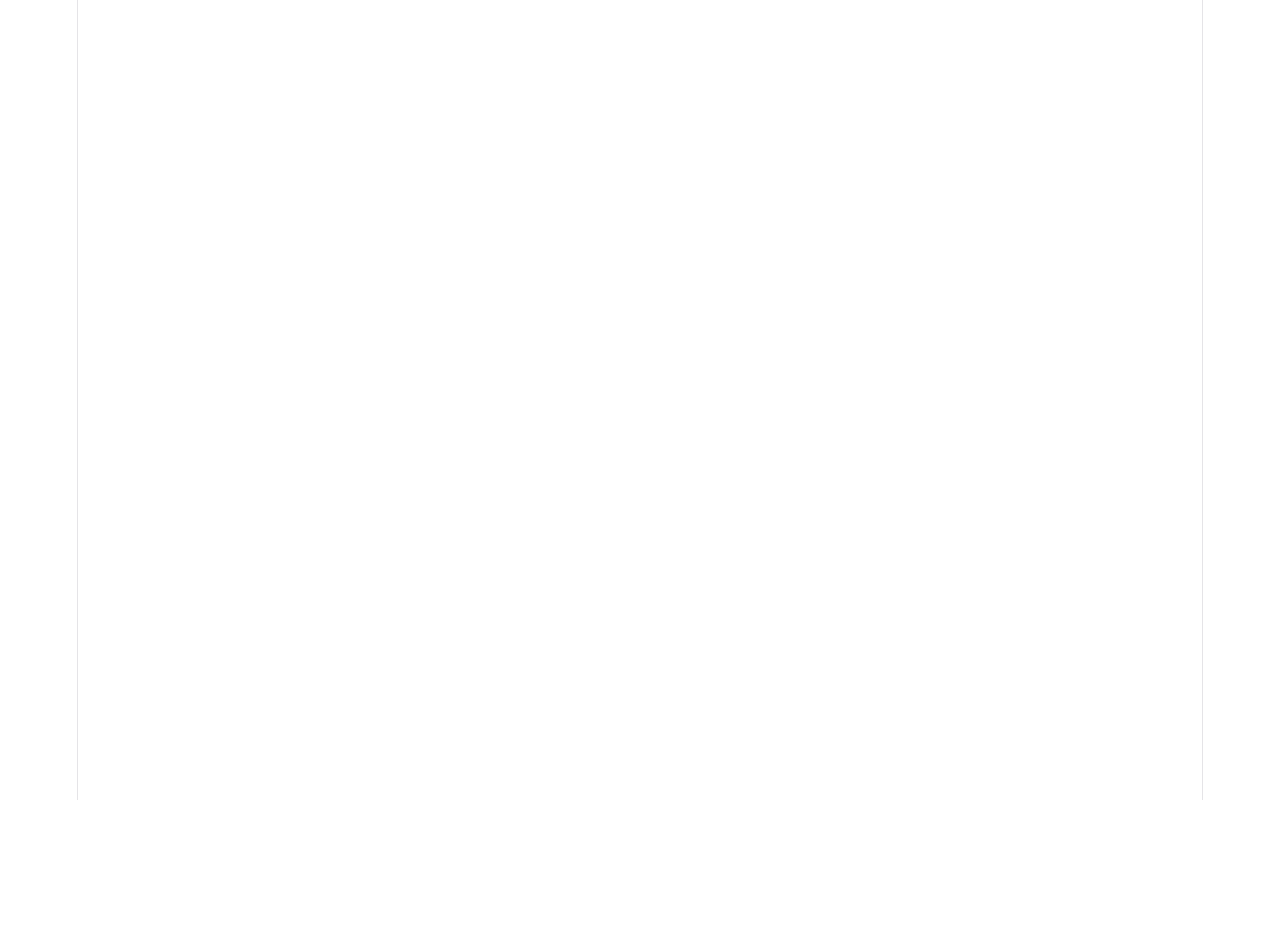
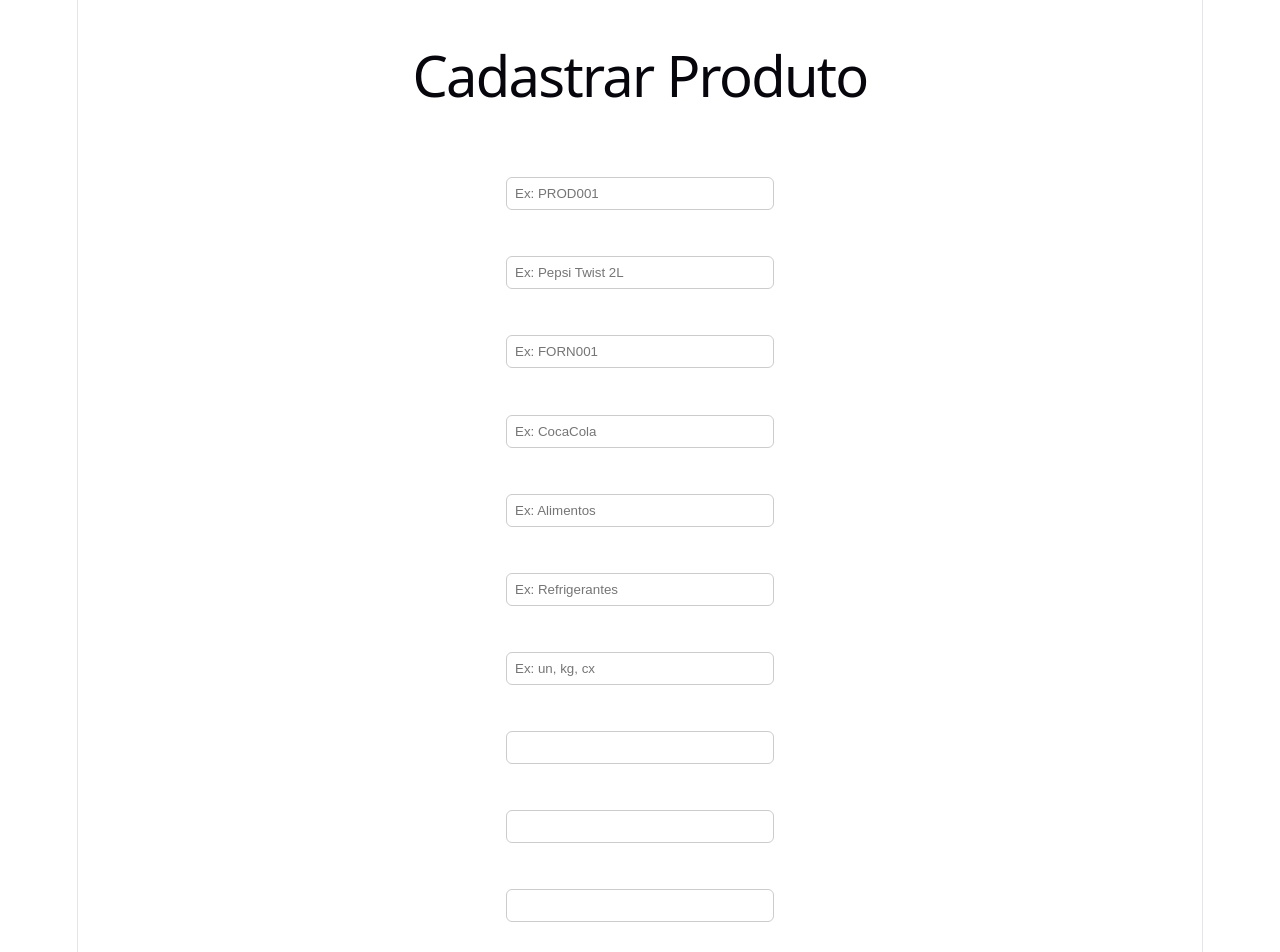
Before and after one commit to KaueFSS/IBMECJr-Projeto, a React (Vite) app in the folder sistema_estoque/front-end/: page /produtos/novo in a window 1280 px wide. Before the commit this address had no page. Shown: the top 952 px of the page. Before the commit the page ends 800 px from the top, so only its background shows below. Built offline with nearby package versions, Linux system fonts and the light colour scheme.

Commit message:
Criação da página de cadastrar produtos

```diff
--- a/sistema_estoque/front-end/src/App.jsx
+++ b/sistema_estoque/front-end/src/App.jsx
@@ -18,6 +18,7 @@ import CadastrarDespesa from "./pages/cadastrardespesa";
 import CadastrarFornecedor from "./pages/cadastrarfornecedor";
 import CadastrarCompra from "./pages/cadastrarcompra";
 import CadastrarItemCompra from "./pages/cadastraritemcompra";
+import CadastrarProduto from "./pages/cadastrarproduto";
 
 function App() {
   return (
@@ -42,6 +43,7 @@ function App() {
         <Route path="/fornecedores/novo" element={<CadastrarFornecedor/>} />
         <Route path ="/compras/novo" element={<CadastrarCompra/>} />
         <Route path ="/itens-compra/novo" element={<CadastrarItemCompra/>} />
+        <Route path ="/produtos/novo" element={<CadastrarProduto/>} />
 
       </Routes>
     </BrowserRouter>
--- /dev/null
+++ b/sistema_estoque/front-end/src/pages/cadastrarproduto.jsx
@@ -0,0 +1,178 @@
+import { useState } from "react";
+import FormInput from "../components/FormInput";
+import BotaoSalvar from "../components/BotaoSalvar";
+import MensagemErro from "../components/MensagemErro";
+import MensagemSucesso from "../components/MensagemSucesso";
+import { criarDado } from "../services/crudService";
+
+function CadastrarProduto() {
+    const [produto, setProduto] = useState({
+          id_produto: "",
+          fornecedor: "",
+          nome: "",
+          marca: "",
+          categoria: "",
+          subcategoria: "",
+          unidade: "",
+          ncm: "",
+          cst: "",
+          codigo_barras: "",
+          preco: "",
+    })
+
+    const [mensagem, setMensagem] = useState("");
+    const [erro, setErro] = useState("");
+
+    function alterarCampo(event) {
+        const { name, value } = event.target;
+
+         setProduto({
+            ...produto,
+            [name]: value,
+         });
+    }
+
+    async function salvarProduto(event) {
+        event.preventDefault();
+
+        const dadosParaEnviar = {
+        ...produto,
+        preco: parseFloat(produto.preco),
+        };
+
+        try {
+            await criarDado("/produtos/", dadosParaEnviar);
+
+            setMensagem("Produto cadastrado com sucesso!");
+            setErro("");
+
+            setProduto({
+                id_produto: "",
+                fornecedor: "",
+                nome: "",
+                marca: "",
+                categoria: "",
+                subcategoria: "",
+                unidade: "",
+                ncm: "",
+                cst: "",
+                codigo_barras: "",
+                preco: "",
+            });
+        }
+
+        catch (error) {
+            console.error(error.response?.data);
+            setErro("Erro ao cadastrar produto. Verifique os campos.");
+            setMensagem("");
+        }
+    }
+
+    return (
+        <div style={{ color: "white", padding: "30px" }}>
+            <h1>Cadastrar Produto</h1>
+            <p>Formulário para cadastrar um novo produto pelo front-end.</p>
+
+            <MensagemSucesso mensagem={mensagem} />
+            <MensagemErro mensagem={erro} />
+
+            <form onSubmit={salvarProduto}>
+                <FormInput
+                    label="ID do Produto"
+                    name="id_produto"
+                    value={produto.id_produto}
+                    onChange={alterarCampo}
+                    required={true}
+                    placeholder="Ex: PROD001"
+                />
+
+                <FormInput
+                    label="Nome do Produto"
+                    name="nome"
+                    value={produto.nome}
+                    onChange={alterarCampo}
+                    required={true}
+                    placeholder="Ex: Pepsi Twist 2L"
+                />
+
+                <FormInput
+                    label="ID do Fornecedor"
+                    name="fornecedor"
+                    value={produto.fornecedor}
+                    onChange={alterarCampo}
+                    required={true}
+                    placeholder="Ex: FORN001"
+                />
+
+                <FormInput
+                    label="Marca"
+                    name="marca"
+                    value={produto.marca}
+                    onChange={alterarCampo}
+                    required={true}
+                    placeholder="Ex: CocaCola"
+                />
+
+                <FormInput
+                    label="Categoria"
+                    name="categoria"
+                    value={produto.categoria}
+                    onChange={alterarCampo}
+                    placeholder="Ex: Alimentos"
+                />
+
+                <FormInput
+                    label="Subcategoria"
+                    name="subcategoria"
+                    value={produto.subcategoria}
+                    onChange={alterarCampo}
+                    placeholder="Ex: Refrigerantes"
+                />
+
+                <FormInput
+                    label="Unidade"
+                    name="unidade"
+                    value={produto.unidade}
+                    onChange={alterarCampo}
+                    placeholder="Ex: un, kg, cx"
+                />
+
+                <FormInput
+                    label="NCM"
+                    name="ncm"
+                    value={produto.ncm}
+                    onChange={alterarCampo}
+                />
+
+                <FormInput
+                    label="CST"
+                    name="cst"
+                    value={produto.cst}
+                    onChange={alterarCampo}
+                />
+
+                <FormInput
+                    label="Código de Barras"
+                    name="codigo_barras"
+                    value={produto.codigo_barras}
+                    onChange={alterarCampo}
+                />
+
+                <FormInput
+                    label="Preço"
+                    name="preco"
+                    type="number"
+                    step="0.01"
+                    value={produto.preco}
+                    onChange={alterarCampo}
+                    required={true}
+                    placeholder="Ex: 12.50"
+                />
+
+                <BotaoSalvar texto="Cadastrar Produto"/>
+            </form>
+        </div>
+    );
+}
+
+export default CadastrarProduto;
```
Also changed, not shown: 1 other file (tests, documents, lock files or other folders).
